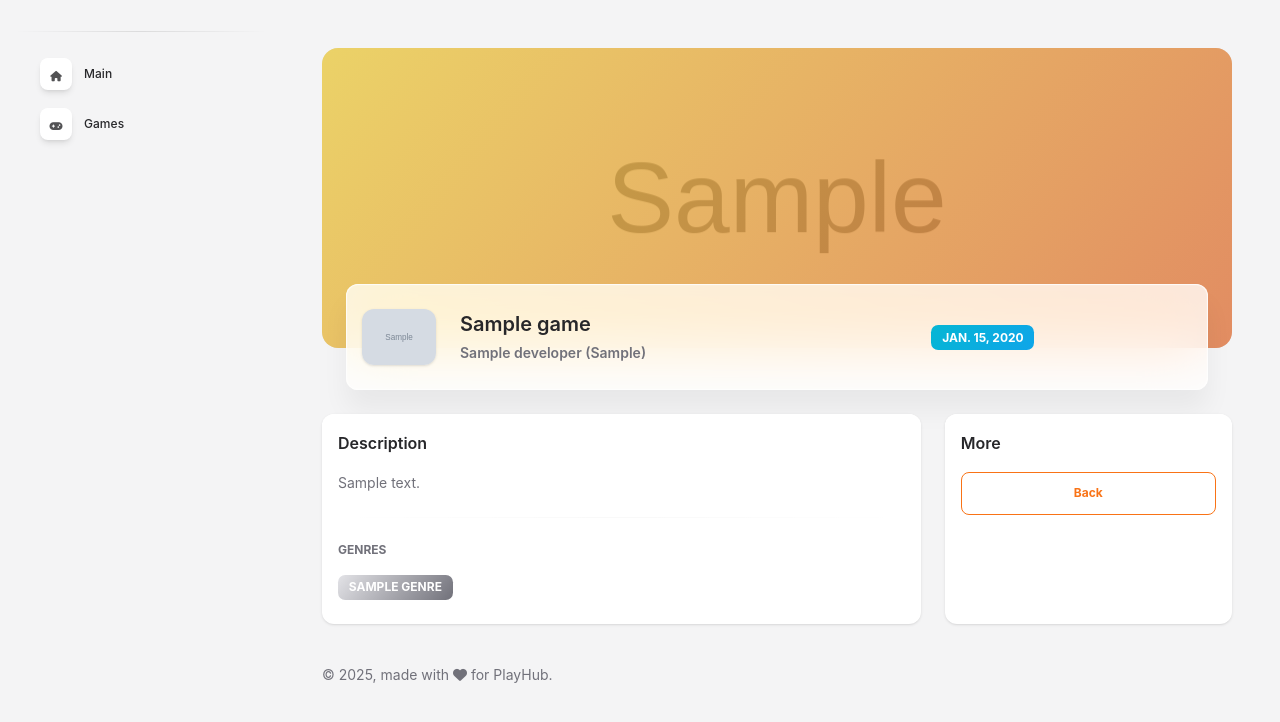
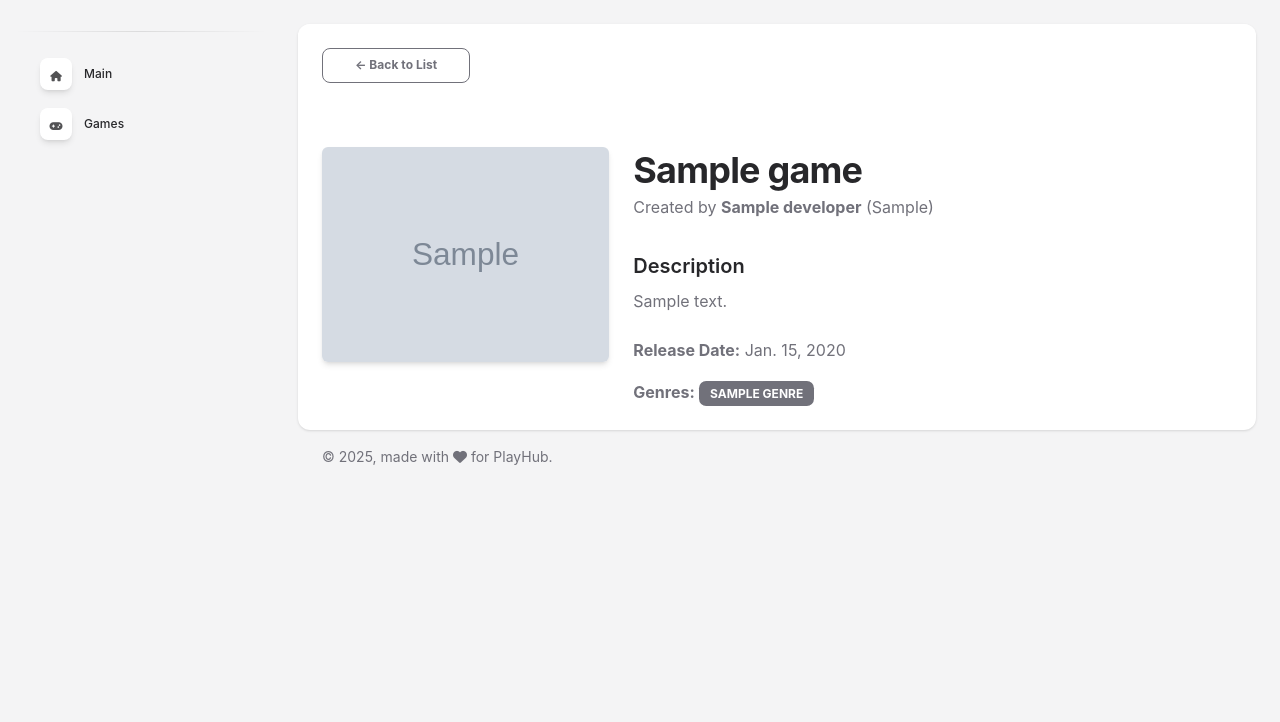
Before and after one commit to nastyagst/playhub, a Django app: page /games/1/ in a window 1280 px wide. Shown: the part 63-785 px from the top of the page. Run offline with Django 5.2, Linux system fonts and the light colour scheme; tables that the repository leaves empty hold one stand-in row (values such as "Sample post"); grey boxes marked "Sample" are stand-in pictures; some libraries are stand-ins or nearby versions.

Commit message:
Add search functionality to GameListView and updating the page view

```diff
--- a/catalog/templates/catalog/game_detail.html
+++ b/catalog/templates/catalog/game_detail.html
@@ -1,79 +1,53 @@
 {% extends "base.html" %}
 
 {% block content %}
-<div class="main-content position-relative bg-gray-100 max-height-vh-100 h-100">
-  <div class="container-fluid">
-    <div class="page-header min-height-300 border-radius-xl mt-4" style="background-image: url('{% if game.image %}{{ game.image.url }}{% else %}https://raw.githubusercontent.com/creativetimofficial/public-assets/master/soft-ui-design-system/assets/img/curved-images/curved0.jpg{% endif %}'); background-position-y: 50%;">
-      <span class="mask bg-gradient-primary opacity-6"></span>
+
+<div class="card shadow-sm">
+    <div class="card-header bg-white">
+        <a href="{% url 'catalog:game-list' %}" class="btn btn-outline-secondary btn-sm">
+            &larr; Back to List
+        </a>
     </div>
 
-    <div class="card card-body blur shadow-blur mx-4 mt-n6 overflow-hidden">
-      <div class="row gx-4">
-        <div class="col-auto">
-          <div class="avatar avatar-xl position-relative">
+    <div class="card-body">
+        <div class="row">
+
+            <div class="col-md-4 text-center">
                 {% if game.image %}
-                <img src="{{ game.image.url }}" alt="profile_image" class="w-100 border-radius-lg shadow-sm">
+                    <img src="{{ game.image.url }}" alt="{{ game.title }}" class="img-fluid rounded shadow">
                 {% else %}
-                <div class="avatar avatar-xl bg-gradient-primary d-flex align-items-center justify-content-center border-radius-lg">
-                    <i class="fas fa-gamepad text-white fa-2x"></i>
+                    <div class="alert alert-secondary py-5">
+                        <i class="fas fa-gamepad fa-4x"></i>
+                        <p class="mt-2">No Image</p>
                     </div>
                 {% endif %}
             </div>
+
+            <div class="col-md-8">
+                <h2 class="mb-0">{{ game.title }}</h2>
+                <p class="text-muted">
+                    Created by <strong>{{ game.developer.name }}</strong> ({{ game.developer.country }})
+                </p>
+
+                <hr>
+
+                <h5>Description</h5>
+                <p>{{ game.description }}</p>
+
+                <div class="mt-4">
+                    <strong>Release Date:</strong> {{ game.release_date }}
                 </div>
-        <div class="col-auto my-auto">
-          <div class="h-100">
-            <h5 class="mb-1">
-              {{ game.title }}
-            </h5>
-            <p class="mb-0 font-weight-bold text-sm">
-              {{ game.developer.name }} ({{ game.developer.country }})
-            </p>
+
+                <div class="mt-3">
+                    <strong>Genres:</strong>
+                    {% for genre in game.genres.all %}
+                        <span class="badge bg-secondary">{{ genre.name }}</span>
+                    {% endfor %}
                 </div>
             </div>
-        <div class="col-lg-4 col-md-6 my-sm-auto ms-sm-auto me-sm-0 mx-auto mt-3">
-          <div class="nav-wrapper position-relative end-0">
-             <span class="badge bg-gradient-info">{{ game.release_date }}</span>
-          </div>
-        </div>
+
         </div>
     </div>
 </div>
 
-  <div class="container-fluid py-4">
-    <div class="row">
-      <div class="col-12 col-xl-8">
-        <div class="card h-100">
-          <div class="card-header pb-0 p-3">
-            <h6 class="mb-0">Description</h6>
-          </div>
-          <div class="card-body p-3">
-            <p class="text-sm">
-              {{ game.description }}
-            </p>
-            <hr class="horizontal gray-light my-4">
-            <h6 class="text-uppercase text-body text-xs font-weight-bolder">Genres</h6>
-            <ul class="list-group">
-              {% for genre in game.genres.all %}
-                <li class="list-group-item border-0 px-0">
-                   <span class="badge badge-sm bg-gradient-secondary">{{ genre.name }}</span>
-                </li>
-              {% endfor %}
-            </ul>
-          </div>
-        </div>
-      </div>
-
-      <div class="col-12 col-xl-4">
-          <div class="card h-100">
-              <div class="card-header pb-0 p-3">
-                  <h6 class="mb-0">More</h6>
-              </div>
-              <div class="card-body p-3">
-                  <a href="{% url 'catalog:game-list' %}" class="btn btn-outline-primary w-100">Back</a>
-              </div>
-          </div>
-      </div>
-    </div>
-  </div>
-</div>
 {% endblock %}
--- a/catalog/views.py
+++ b/catalog/views.py
@@ -2,6 +2,8 @@
 from django.views import generic
 from django.contrib.auth import get_user_model
 from .models import Game, Developer, Genre
+from .forms import GameSearchForm
+
 
 def index(request):
     num_games = Game.objects.count()
@@ -20,7 +22,23 @@
 class GameListView(generic.ListView):
     model = Game
     paginate_by = 5
-    queryset = Game.objects.select_related("developer")
+    context_object_name = "game_list"
+    template_name = "catalog/game_list.html"
+
+    def get_context_data(self, *, object_list=None, **kwargs):
+        context = super(GameListView, self).get_context_data(**kwargs)
+        title = self.request.GET.get("title", "")
+        context["search_form"] = GameSearchForm(initial={"title": title})
+        return context
+
+    def get_queryset(self):
+        queryset = Game.objects.select_related("developer")
+        form = GameSearchForm(self.request.GET)
+
+        if form.is_valid():
+            return queryset.filter(title__icontains=form.cleaned_data["title"])
+
+        return queryset
 
 
 class GameDetailView(generic.DetailView):
```
Also changed, not shown: catalog/forms.py (added, +13 -0 lines), catalog/templates/catalog/game_list.html (+38 -40 lines), catalog/templates/catalog/index.html (+27 -69 lines). Lines whose indentation alone changed are shown as unchanged.
